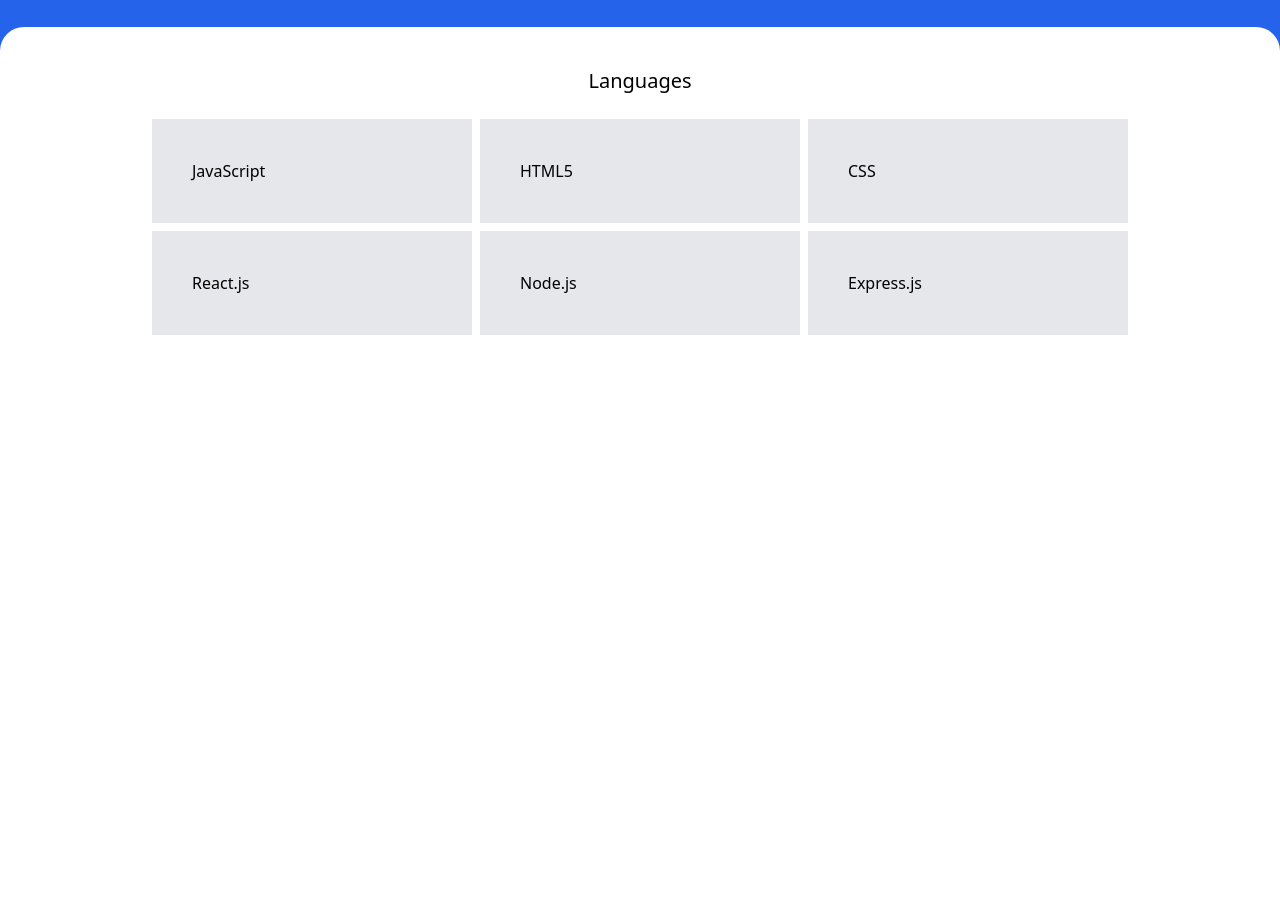
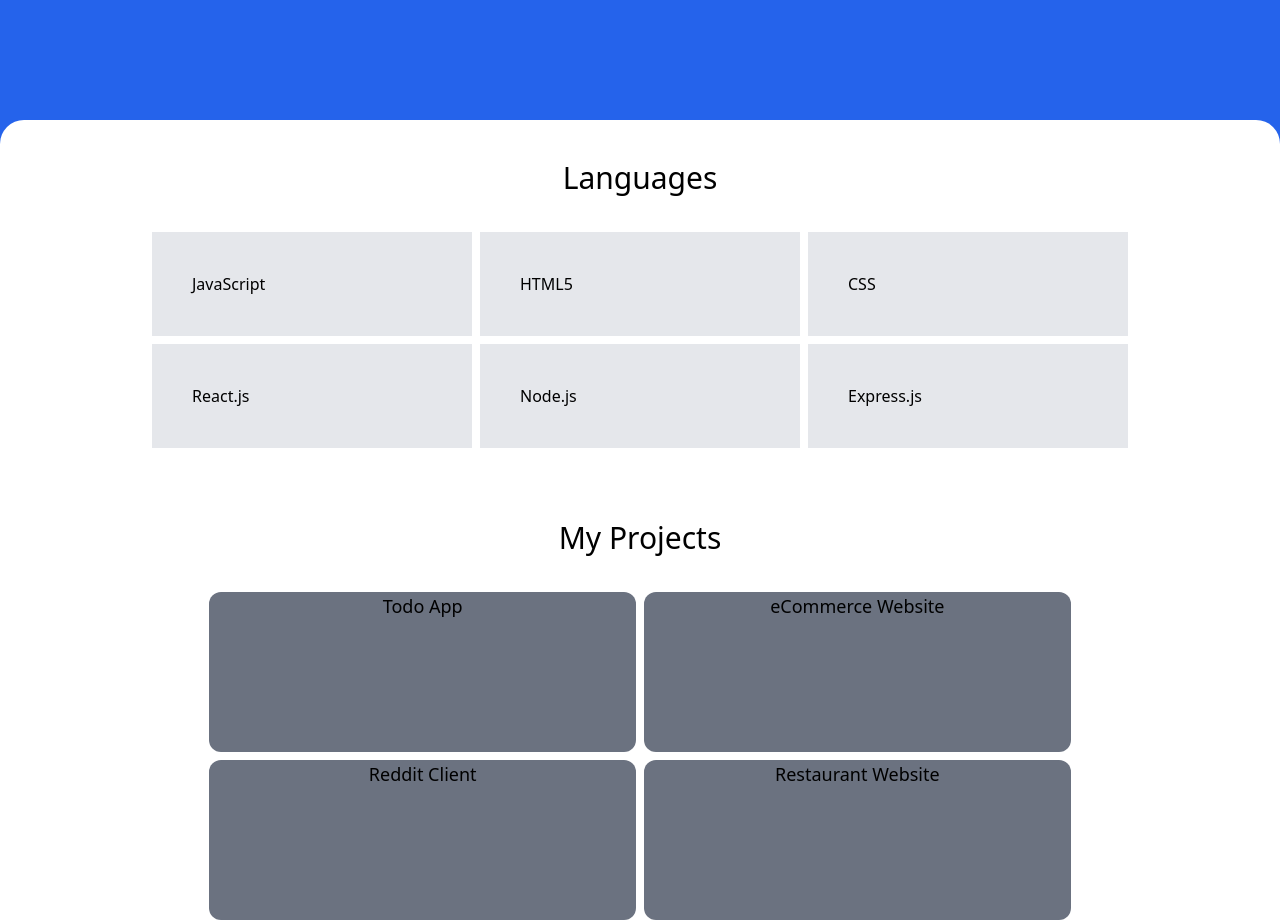
Before and after one commit to bgrando24/portfolio-2022, a React (Create React App) app: page / in a window 1280 px wide. Shown: the part 920-1844 px from the top of the page. Before the commit the page ends 1347 px from the top, so only its background shows below. Built offline with nearby package versions, Linux system fonts and the light colour scheme.

Commit message:
Added placeholder projects section

```diff
--- a/src/components/about/About.js
+++ b/src/components/about/About.js
@@ -5,7 +5,7 @@ export function About() {
         <>
         <Avatar />
 
-            <div className="flex flex-col items-center mx-auto bg-blue-600 text-white h-1/2 mt-10">
+            <div className="flex flex-col items-center mx-auto bg-blue-600 text-white h-2/3 mt-10">
                 <h1 className=" font-bold text-center text-4xl pt-20">Hi, my name is Brandon.</h1>
                 <h4 className="text-center mt-4 text-lg w-6/12">
                     I'm a Full Stack web developer located in Victoria, Australia.
--- a/src/components/languages/Languages.js
+++ b/src/components/languages/Languages.js
@@ -10,15 +10,15 @@ const languages = [
 
 export function Languages() {
     return (
-        <div className="container mx-auto bg-white -mt-10 pt-10 h-1/2 rounded-3xl">
+        <div className="container mx-auto bg-white -mt-20 pt-10 h-1/2 rounded-3xl">
 
-            <h1 className="text-center text-xl text-bold mb-5">Languages</h1>
+            <h1 className="text-center text-3xl text-bold mb-8">Languages</h1>
 
             <div className="flex flex-wrap justify-center">
                 {
                     languages.map((language, i) => {
                         return (
-                            <div className=" bg-gray-200 p-10 mx-1 my-1 h-1/3 w-1/4 hover:scale-105 transition duration-150">{language.name}</div>
+                            <div key={i} className=" bg-gray-200 p-10 mx-1 my-1 h-1/3 w-1/4 hover:scale-105 transition duration-150">{language.name}</div>
                         )
                     })
                 }
--- a/src/components/projects/Projects.js
+++ b/src/components/projects/Projects.js
@@ -1,8 +1,26 @@
+
+const projects = [
+    {name: "Todo App", path: ""},
+    {name: "eCommerce Website", path:"" },
+    {name: "Reddit Client", path:"" },
+    {name: "Restaurant Website", path:"" },
+]
 
 export function Projects() {
     return (
-        <div>
+        <div className="container mx-auto">
 
+            <h1 className="text-center text-3xl text-bold mb-8">My Projects</h1>
+
+            <div className="flex flex-wrap justify-center">
+                {
+                    projects.map((project, i) => {
+                        return (
+                            <div key={i} className="text-center text-lg bg-gray-500 rounded-xl h-40 w-1/3 m-1 hover:opacity-50 transition duration-500">{project.name}</div>
+                        )
+                    })
+                }
+            </div>
         </div>
     );
 }
```
Also changed, not shown: src/components/navbar/Navbar2.js (added).
